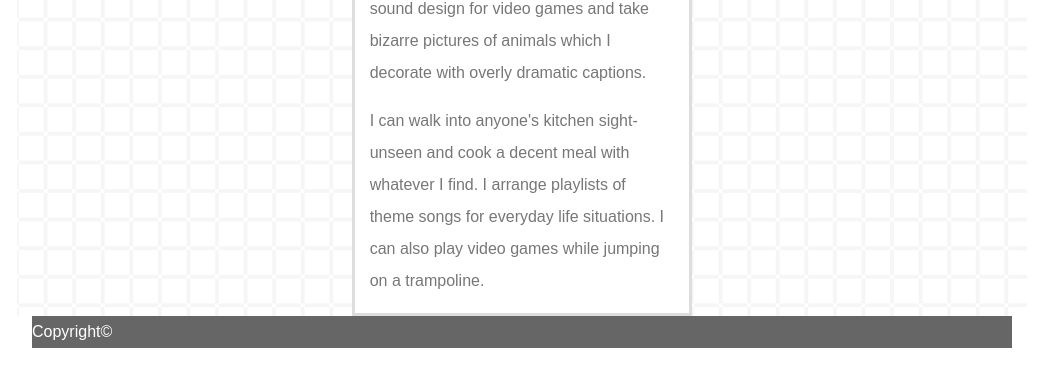
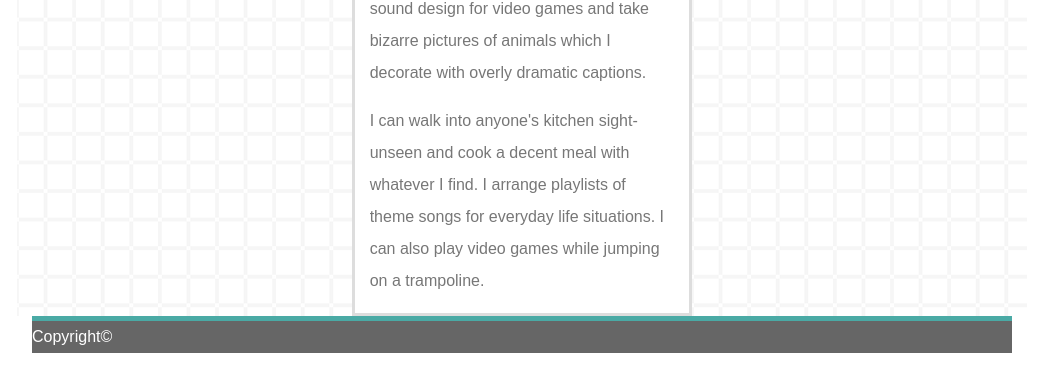
Before and after one commit to ActionPackedJack/adam-rinsky-prework, a plain HTML site: page Module-1_Assessment/index.html in a window 1280 px wide. Shown: the part 346-738 px from the top of the page, without its empty margins (118-1162 px from the left). Drawn offline with nearby package versions, Linux system fonts and the light colour scheme; files that its build step writes are made by us from their sources.

Commit message:
Added border to top of footer.

```diff
--- a/Module-1_Assessment/assets/css/style.css
+++ b/Module-1_Assessment/assets/css/style.css
@@ -28,6 +28,7 @@ h2{
     font-family: 'Georgia', Times, Times New Roman, serif;
 }
 footer{
+    border-top: #4aaaa5 solid 5px;
     background-color: #666666;
     color: white;
     vertical-align: bottom;
```
